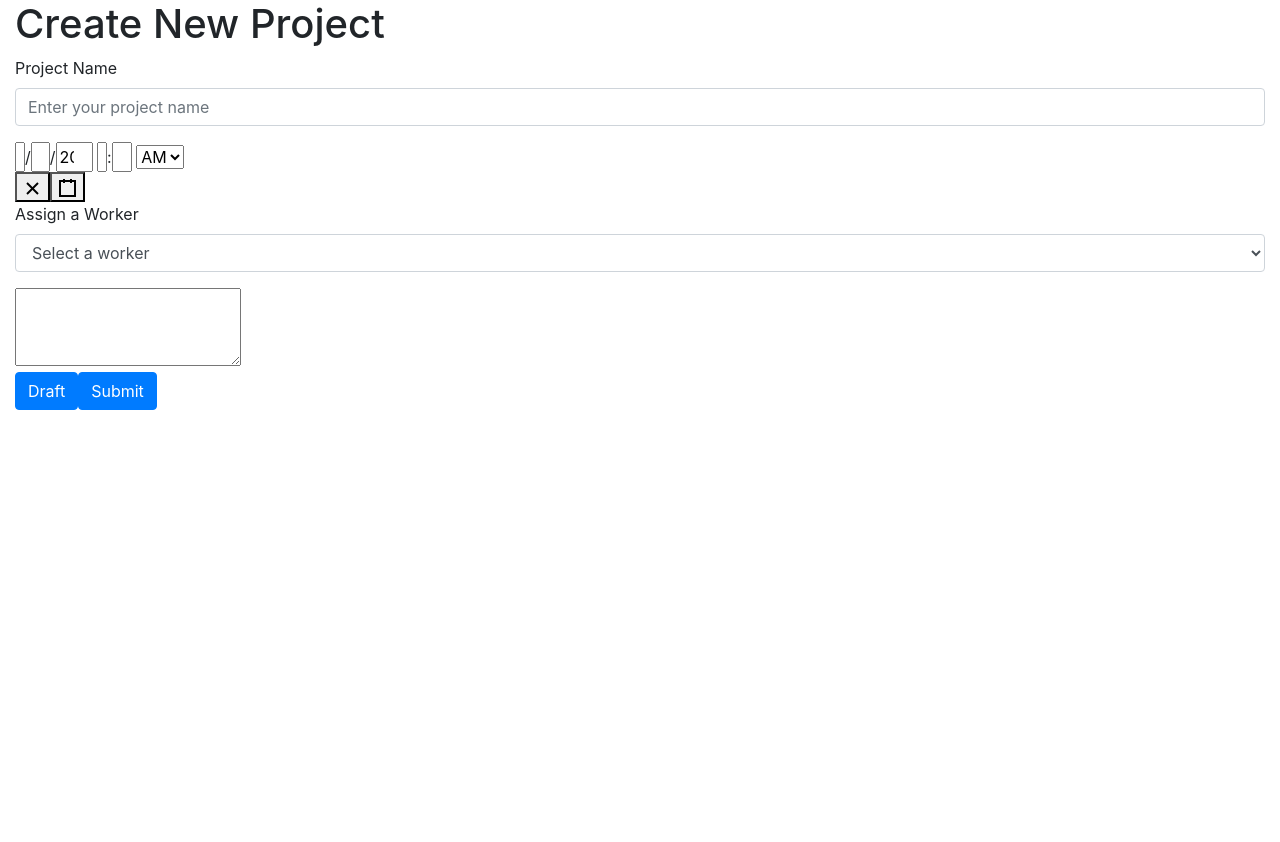
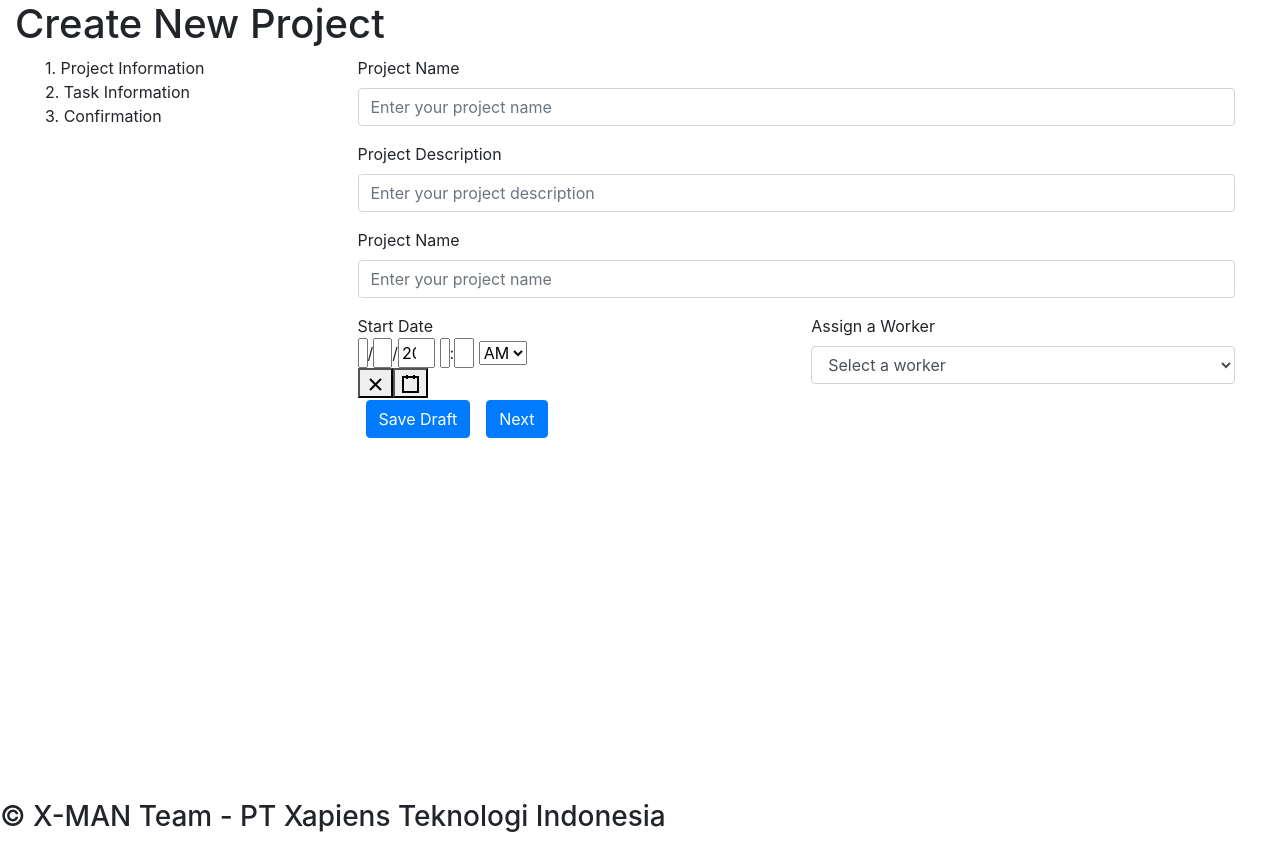
Before and after one commit to task-management-xapiens-batch-2/front-end-big-case, a React (Create React App) app: page /new-project in a window 1280 px wide. Before the commit the page ends 800 px from the top, so only its background shows below. Built offline with nearby package versions, Linux system fonts and the light colour scheme.

Commit message:
Add Layout and Footer component, redesign New Project Page UI and adding new changes on Button component

```diff
--- a/src/components/Button.component.jsx
+++ b/src/components/Button.component.jsx
@@ -2,7 +2,7 @@ import React from "react";
 
 const ButtonComponent = ({ title, ...rest }) => {
   return (
-    <button {...rest} className="btn btn-primary" type="submit">
+    <button {...rest} className="btn btn-primary mx-2" type="submit">
       {title}
     </button>
   );
--- /dev/null
+++ b/src/components/Footer.component.jsx
@@ -0,0 +1,13 @@
+import React from "react";
+
+const FooterBar = () => {
+  return (
+    <footer>
+      <section>
+        <h3>&copy; X-MAN Team - PT Xapiens Teknologi Indonesia</h3>
+      </section>
+    </footer>
+  );
+};
+
+export default FooterBar;
--- /dev/null
+++ b/src/components/Layout.component.jsx
@@ -0,0 +1,7 @@
+import React from "react";
+
+const LayoutComponent = ({ children }) => {
+  return <main style={{ minHeight: "100vh" }}>{children}</main>;
+};
+
+export default LayoutComponent;
--- a/src/pages/AddNewProject.js
+++ b/src/pages/AddNewProject.js
@@ -10,19 +10,55 @@ const AddNewProject = () => {
   return (
     <div className="container-fluid">
       <h1>Create New Project</h1>
-      <div>
+      <div className="container-fluid">
+        <div className="row">
+          <div className="col-3">
+            <ol className="container">
+              <li>1. Project Information</li>
+              <li>2. Task Information</li>
+              <li>3. Confirmation</li>
+            </ol>
+          </div>
+          <div className="col-9">
+            <div className="container">
               <InputComponent
                 type="text"
                 placeholder="Enter your project name"
                 label="Project Name"
               />
+              <InputComponent
+                type="text"
+                placeholder="Enter your project description"
+                label="Project Description"
+              />
+              <InputComponent
+                type="text"
+                placeholder="Enter your project name"
+                label="Project Name"
+              />
+              <div className="row">
+                <div className="col">
+                  <label className="form-check-label">Start Date</label>
                   <DatePickerComponent />
+                </div>
+                <div className="col">
                   <OptionSelector label="Assign a Worker" />
-        <textarea rows="3" cols="auto" />
+                </div>
               </div>
               <div>
-        <ButtonComponent title="Draft" onClick={() => history.push("/")} />
-        <ButtonComponent title="Submit" onClick={() => history.push("/")} />
+                <ButtonComponent
+                  className="mr-3"
+                  title="Save Draft"
+                  onClick={() => history.push("/dashboard")}
+                />
+                <ButtonComponent
+                  title="Next"
+                  onClick={() => history.push("/dashboard")}
+                />
+              </div>
+            </div>
+          </div>
+        </div>
       </div>
     </div>
   );
--- a/src/pages/TaskManagement.js
+++ b/src/pages/TaskManagement.js
@@ -1,5 +1,7 @@
 import React from "react";
 import { BrowserRouter as Router, Route, Switch } from "react-router-dom";
+import FooterBar from "../components/Footer.component";
+import LayoutComponent from "../components/Layout.component";
 import NavigationBar from "../components/Navbar.component";
 import AddNewProject from "./AddNewProject";
 import Dashboard from "./Dashboard";
@@ -11,12 +13,15 @@ const TaskManagement = () => {
     <div>
       <Router>
         <NavigationBar />
+        <LayoutComponent>
           <Switch>
             <Route exact path="/" component={Login} />
             <Route exact path="/dashboard" component={Dashboard} />
             <Route exact path="/detail-project" component={DetailProject} />
             <Route exact path="/new-project" component={AddNewProject} />
           </Switch>
+        </LayoutComponent>
+        <FooterBar />
       </Router>
     </div>
   );
```
Lines whose indentation alone changed are shown as unchanged.
